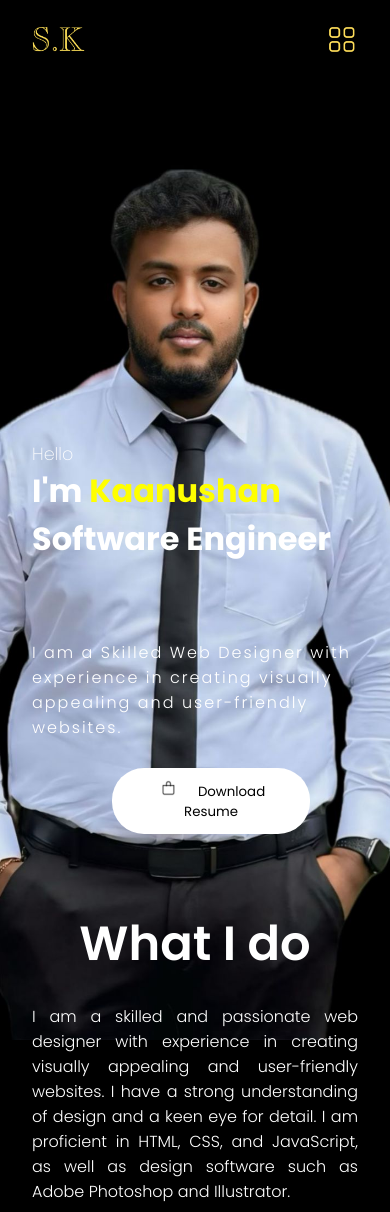
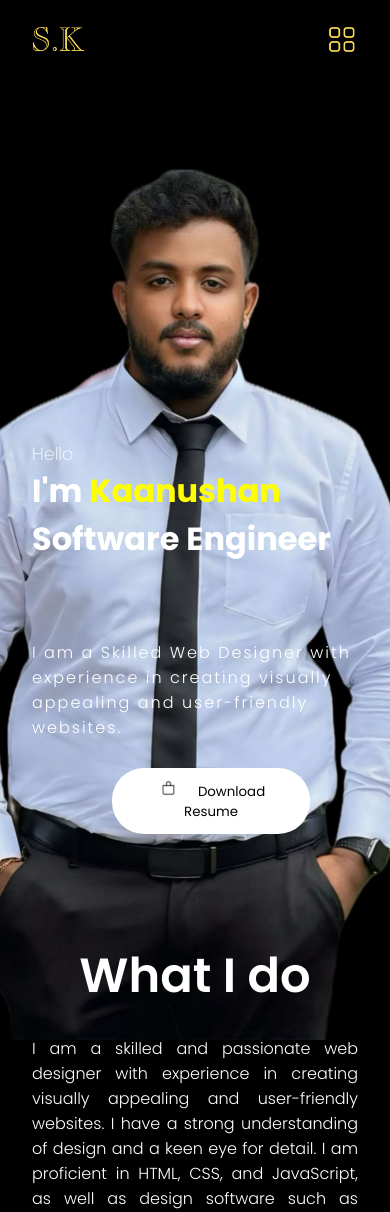
Before and after one commit to Kaanu0824/SK_Portfolio, a React (Create React App) app: page / in a window 390 px wide. Shown: the top 1212 px of the page. Built offline with nearby package versions, Linux system fonts and the light colour scheme.

Commit message:
Padding Set

```diff
--- a/src/components/About/about.css
+++ b/src/components/About/about.css
@@ -70,6 +70,8 @@
     .aboutDesc {
         font-size: 1rem;
     }
-
+    .aboutTitle{
+        padding-top: 5rem;
+    }
 
 }
--- a/src/components/Navbar/navbar.css
+++ b/src/components/Navbar/navbar.css
@@ -104,5 +104,4 @@
         display: none;
     }
 
-
 }
```
